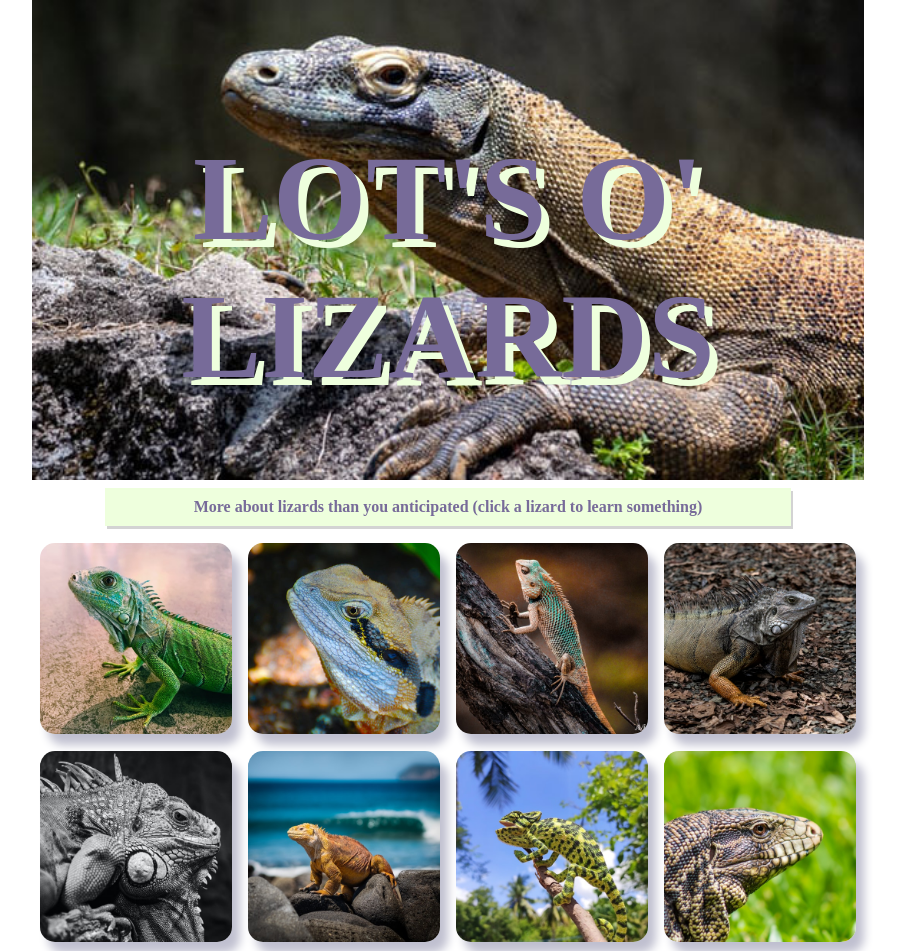
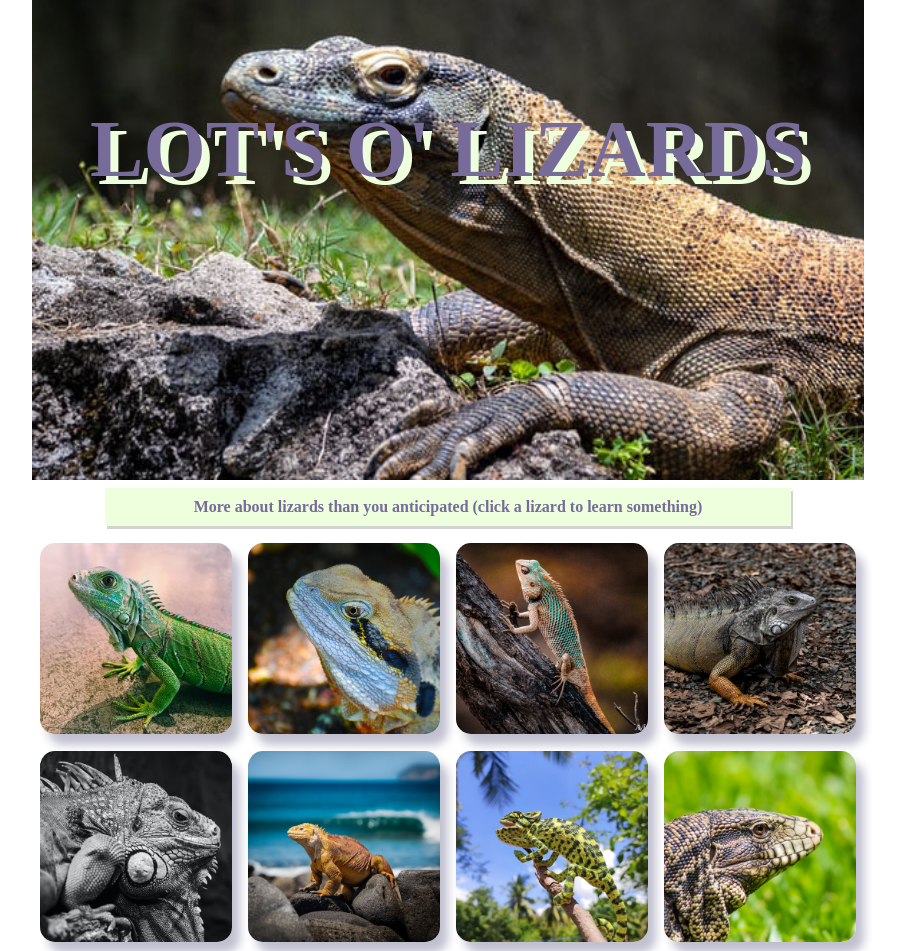
Before and after one commit to IsaacGilmore/lizards, a plain HTML site: page index.html in a window 1280 px wide. Shown: the whole page, without its empty margins (192-1091 px from the left). Drawn offline with Linux system fonts and the light colour scheme.

Commit message:
Updated title font size

```diff
--- a/css/master.css
+++ b/css/master.css
@@ -18,7 +18,7 @@ body {
 .title {
   color: #776b99;
   text-align: center;
-  font-size: 45pt;
+  font-size: 30pt;
   text-shadow: 8px 8px #EEFFDD;
   background-image: url("../images/lizard-main.jpeg");
   background-repeat: no-repeat; /* Do not repeat the image */
```
